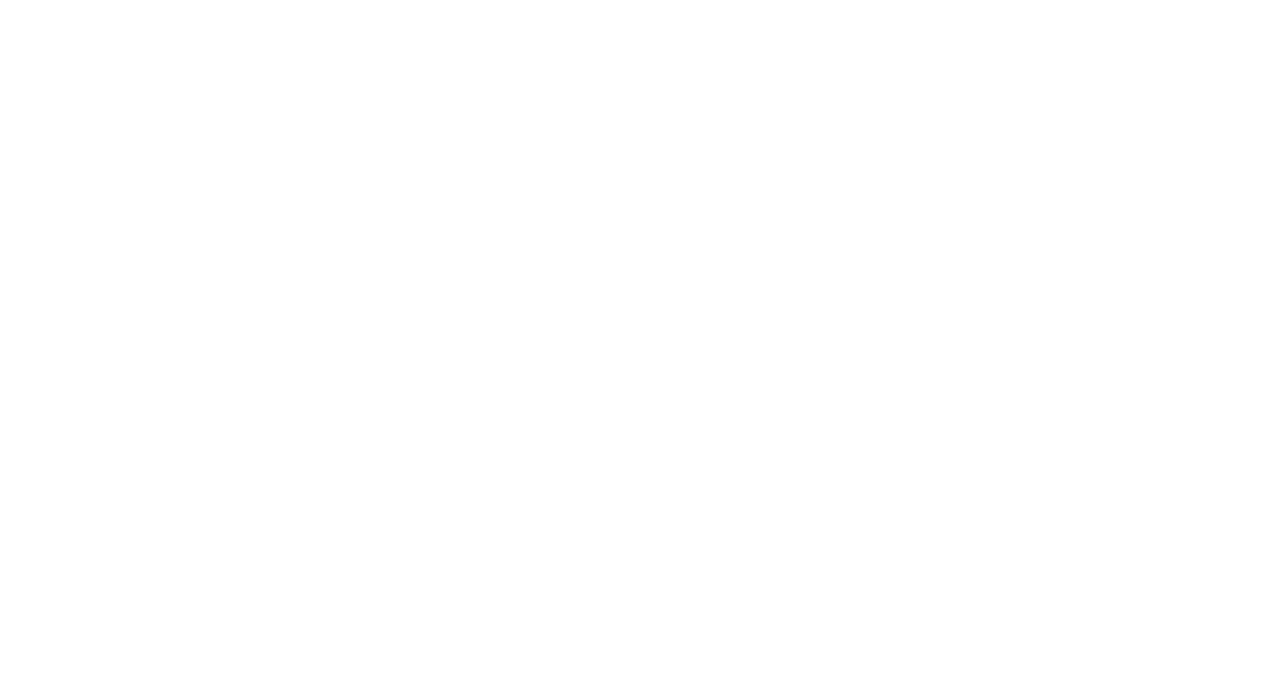
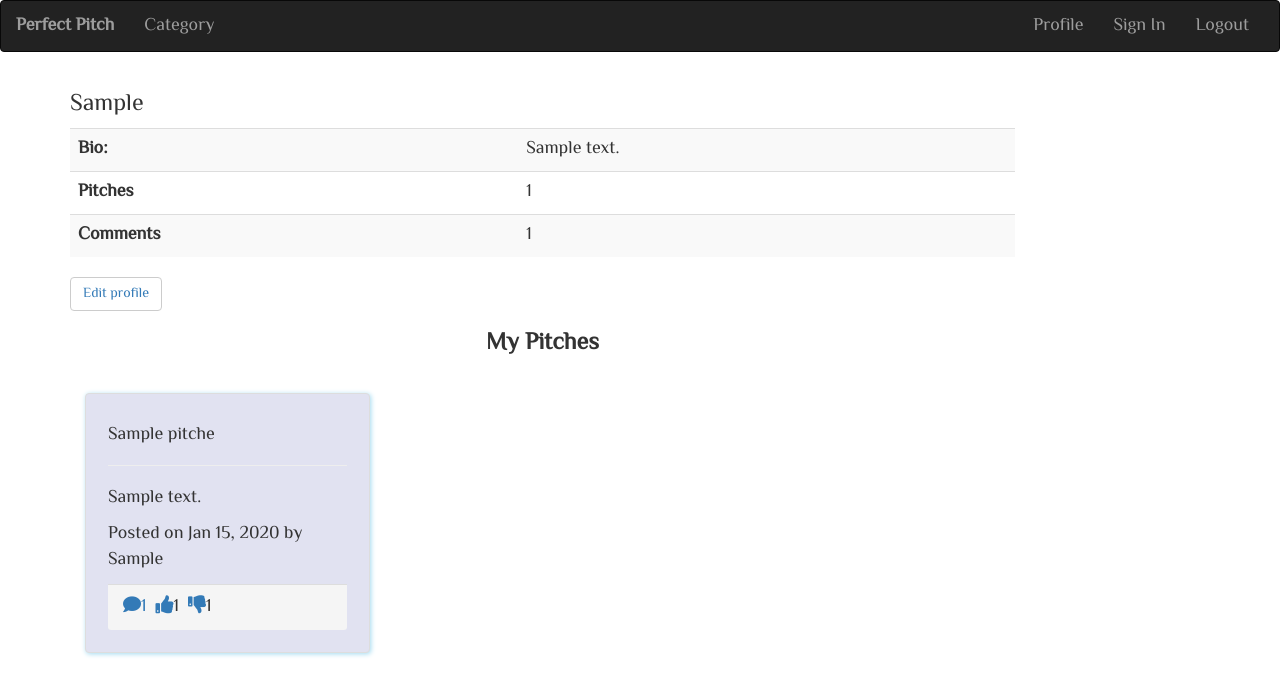
Before and after one commit to Missy-Olivia/Perfect-Pitch, a Flask app: a page that uses app/templates/profile/profile.html in a window 1280 px wide. Before the commit the part shown is empty. Shown: the top 696 px of the page. Run offline with Flask 2, Linux system fonts and the light colour scheme; a user stored in the database is signed in; tables that the repository leaves empty hold one stand-in row (values such as "Sample post"); some libraries are stand-ins or nearby versions.

Commit message:
added profile

```diff
--- a/app/templates/macros.html
+++ b/app/templates/macros.html
@@ -4,7 +4,7 @@
 		{% if pitches %}
 		{% for pitch in pitches %}
 		<div class="col-md-4">
-			<div class="panel panel-info">
+			<div class="panel panel-default">
 				<div class="panel-body">
 					<h4 class="card-title"><strong>{{pitch.title}}</strong></h4><hr>
 					<p class="card-text">{{pitch.content}}</p>
--- a/app/templates/navbar.html
+++ b/app/templates/navbar.html
@@ -14,6 +14,7 @@
                 <li class="text-left"><a href="{{ url_for('main.home') }}">Category</a></li>
             </ul>
             <ul class="nav navbar-nav navbar-right">
+                <li><a href="{{url_for('main.profile',uname=current_user.username)}}">Profile</a></li>
                 <li class="text-left"><a href="{{ url_for('auth.login') }}">Sign In</a></li>
                 <li class="text-left"><a href="{{ url_for('auth.logout') }}">Logout</a></li>
             </ul>
--- a/app/templates/profile/profile.html
+++ b/app/templates/profile/profile.html
@@ -0,0 +1,60 @@
+{% extends 'base.html'%}
+<style>
+#edit{
+  color: black;
+  text-decoration: none;
+}
+</style>
+{% block content %}
+<div class="container">
+<div class="row">
+  <div class="col-md-10">
+    <table class="table table-striped table-light">
+      <tbody>
+        <h2><h3> {{user.username| capitalize}} </h3></h2>
+      <tr>
+        <th scope="row">Bio:</th>
+          <td>{% if user.bio %}
+            {{user.bio}}
+          {%else%}
+            You have no bio
+          {% endif %}</td>
+      </tr>
+      <tr>
+        <th scope="row">Pitches</th>
+        <td>{{user.pitches.count()}}</td>
+      </tr>
+      <tr>
+        <th scope="row">Comments</th>
+        <td>{{user.comments.count()}}</td>
+      </tr>
+      </tbody>
+    </table>
+    <div>
+      <button type="submit"  id="edit" class='btn btn-default'><a href="{{url_for('main.update_profile',uname=user.username)}}">Edit profile</a></button>
+      <h3 class='text-center'><strong>My Pitches</strong></h3><br>
+      {% if user.pitches %}
+		{% for pitch in user.pitches %}
+		<div class="col-md-4">
+	        <div class="panel panel-default"style='padding:7px;background-color: rgb(225, 226, 241);box-shadow: 1px 1px 5px rgb(162, 218, 240);'>
+				<div class="panel-body">
+					<h4 class="card-title">{{pitch.title}}</h4><hr>
+					<p class="card-text">{{pitch.content}}</p>
+                    <p>Posted on {{pitch.posted.strftime('%b %d, %Y')}} by {{pitch.user.username| capitalize}}</p>
+					<div  class="panel-footer">
+						<a href="{{url_for('main.comment',pitch_id = pitch.id)}}"><span><i class="fa fa-comment"></i>{{pitch.comments.count()}}</span></a>&nbsp;
+            <span><a href="{{url_for('main.like',pitch_id = pitch.id)}}"><i class="fa fa-thumbs-up"></i></a>{{pitch.likes.count()}}</span>&nbsp;
+						<span><a href="{{url_for('main.dislike',pitch_id = pitch.id)}}"><i class="fa fa-thumbs-down"></i></a>{{pitch.dislikes.count()}}</span>&nbsp;
+          </div>
+				</div>
+            </div>
+    </div>
+		{% endfor %}
+		{% else %}
+		<button class="btn btn-outline-info"><a href="{{url_for('main.new_pitch')}}"><i class="fas fa-plus"></i>  Add your first pitch</a></button></br><br>
+		{% endif %}
+    </div>
+  </div>
+</div>
+</div>
+{% endblock %}
```
Also changed, not shown: app/templates/profile/update.html (+8 -0 lines).
